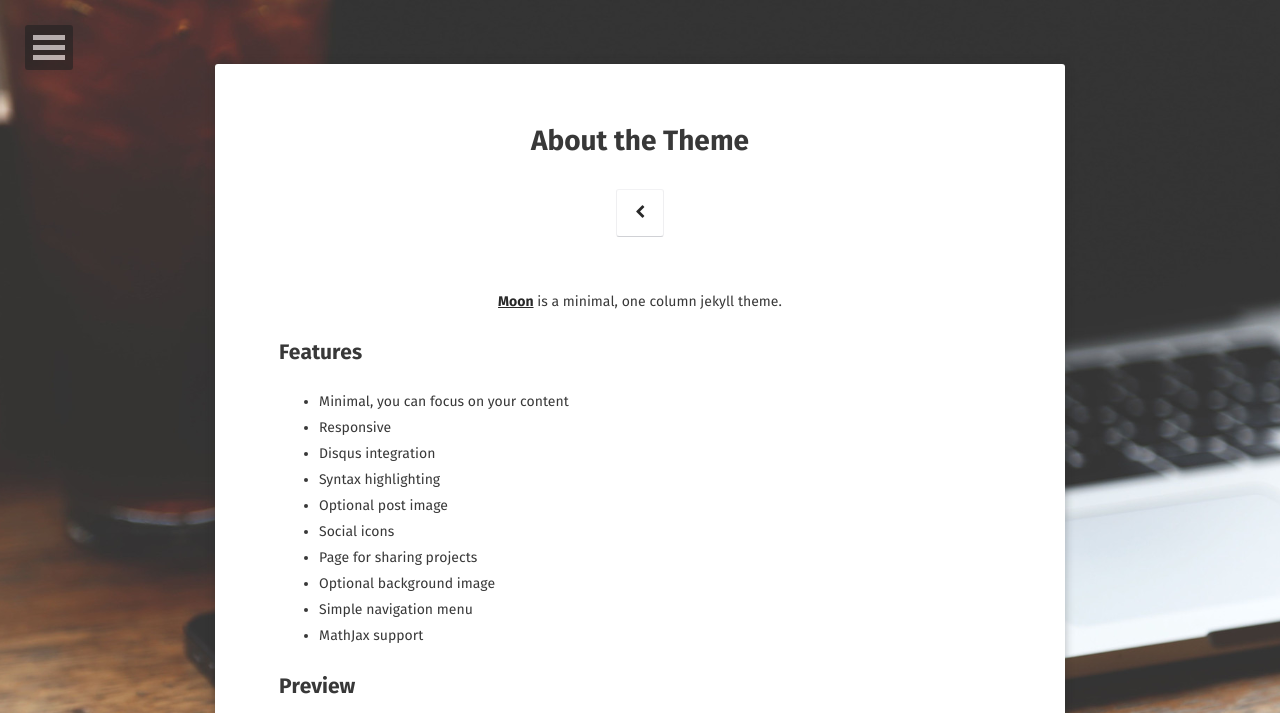
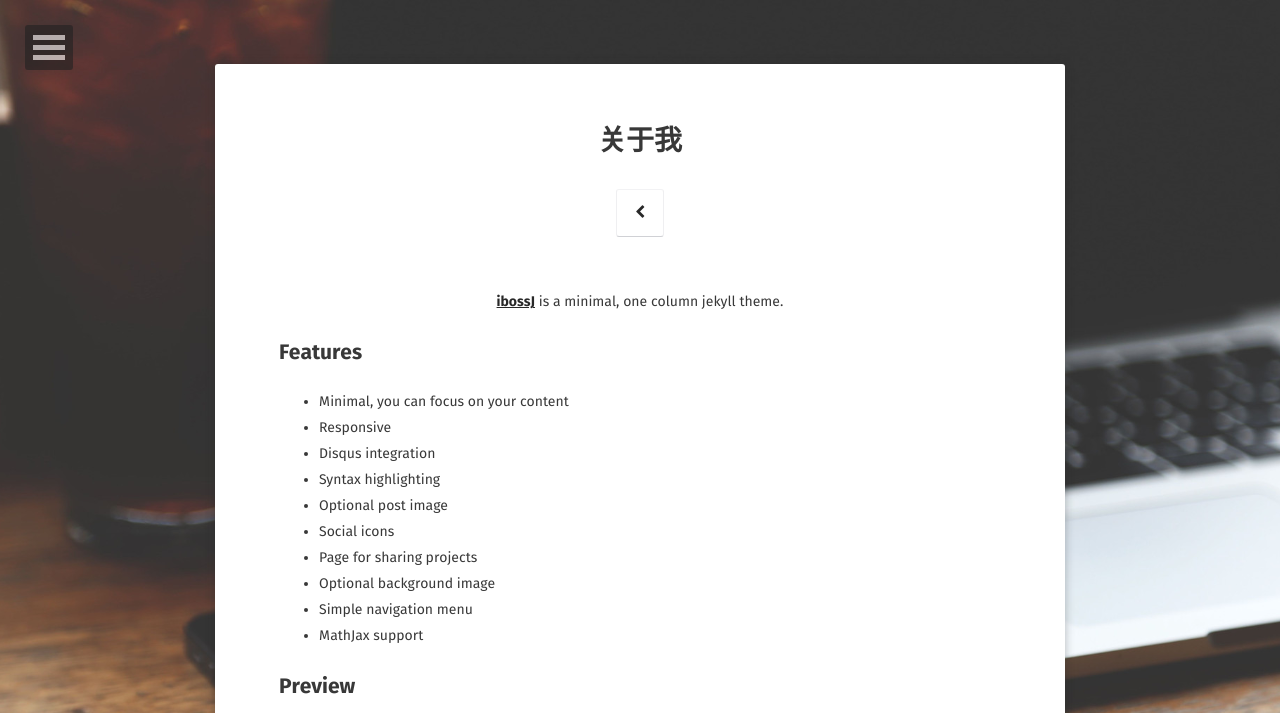
Before and after one commit to jiezongnewstar/ibossJ, a Jekyll site: the page built from about/index.md, in a window 1280 px wide, cut to the strip 0-713 px from the top of the page. Built offline with Jekyll 4.4.1, drawn with Linux system fonts in a browser that asks for light colours; some web fonts are replaced; some of the changed text lies outside the part shown.

Commit message:
基本配置

```diff
--- a/about/index.md
+++ b/about/index.md
@@ -1,12 +1,12 @@
 ---
 layout: page
-title: About the Theme
+title: 关于我
 tags: [about, Jekyll, theme, moon]
-date: 2016-03-21
+date: 2017-07-28
 comments: false
 ---
 
-<center><a href="http://taylantatli.github.io/Moon"><b>Moon</b></a> is a minimal, one column jekyll theme.</center>
+<center><a href="http://jiezongnewstar.github.io/ibossJ"><b>ibossJ</b></a> is a minimal, one column jekyll theme.</center>
 
 ## Features
 * Minimal, you can focus on your content
@@ -32,6 +32,4 @@ See a [live version of Moon](http://taylantatli.github.io/Moon) hosted on GitHub
 
 ## Getting Started
 
-To learn how to install and use this theme check out the [Setup Guide](http://taylantatli.me/Moon/moon-theme/) for more information.
-
-[Install Moon](https://github.com/TaylanTatli/Moon){: .btn}
+[Install Moon](https://github.com/jiezongnewstar/ibossJ){: .btn}
```
